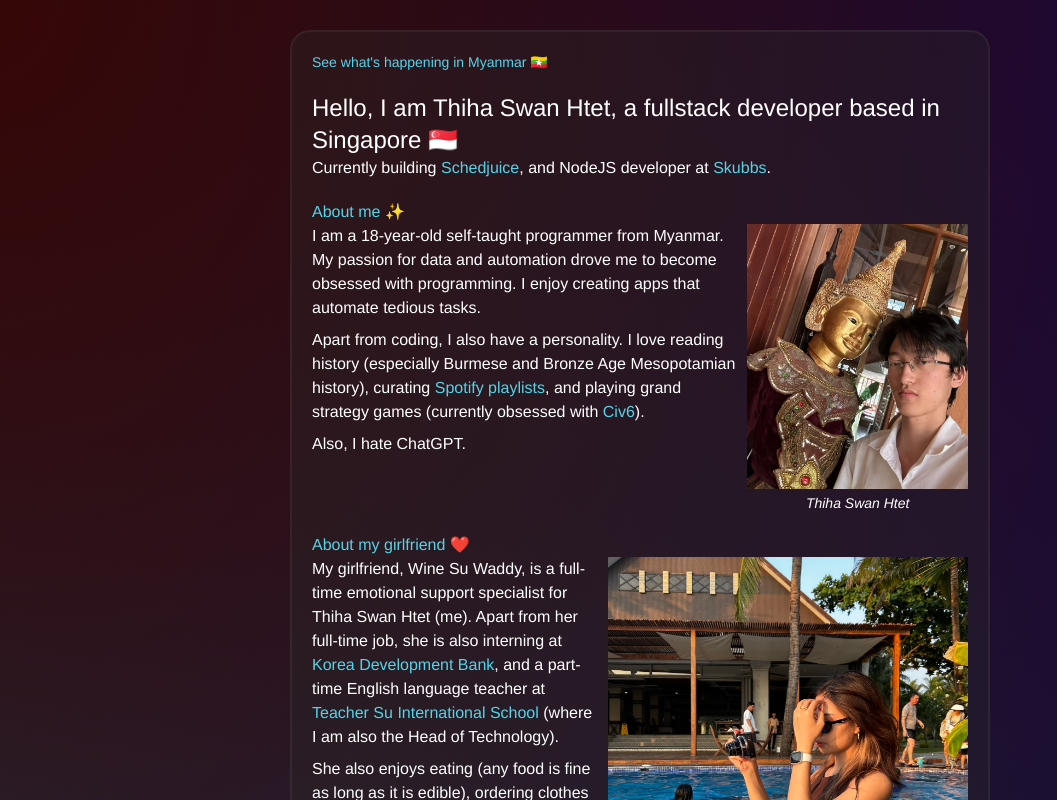
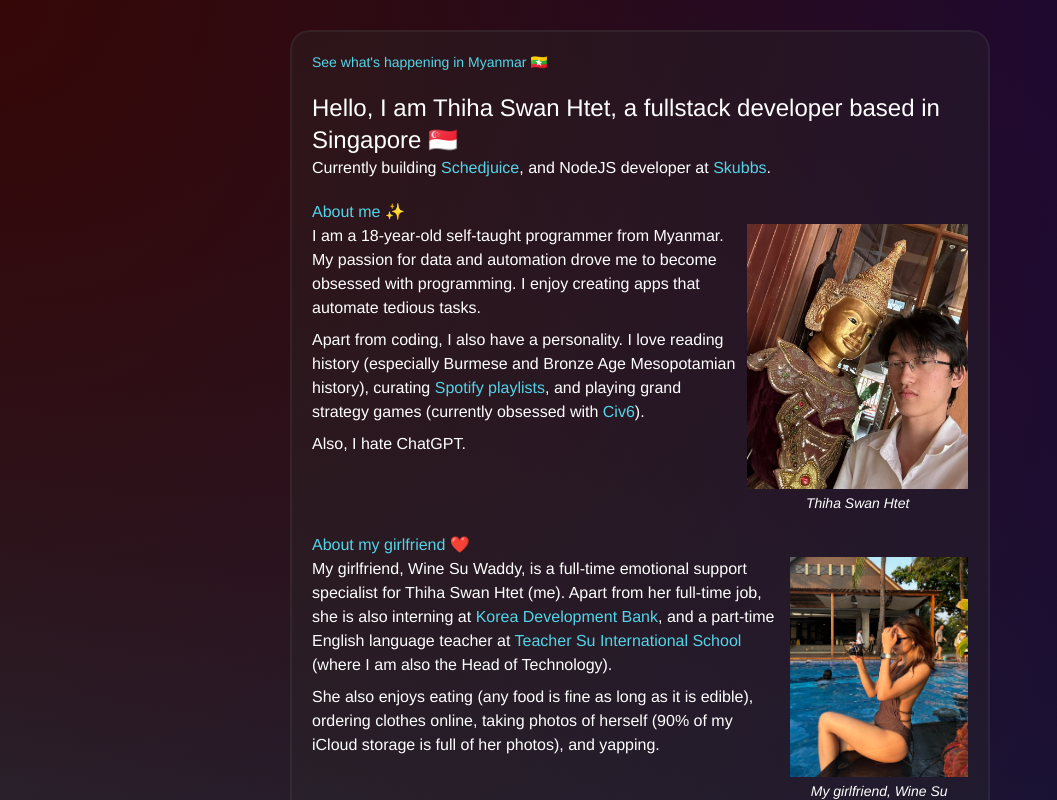
Before and after one commit to ninnroot/portfolio-v3, a Next.js app: page / in a window 1280 px wide. Shown: the top 800 px of the page, without its empty margins (0-1057 px from the left). Built offline with nearby package versions, Linux system fonts and the light colour scheme.

Commit message:
changed gf's name cuz of her fking complaint

```diff
--- a/pages/index.tsx
+++ b/pages/index.tsx
@@ -125,7 +125,7 @@ export default function Home() {
                 </div>
                 <div className="">
                   <Image
-                    src="/gf.jpg"
+                    src="/gf.jpeg"
                     width={0}
                     height={0}
                     sizes="100vw"
```
Also changed, not shown: public/gf.jpeg (added), public/gf.jpg (deleted).
